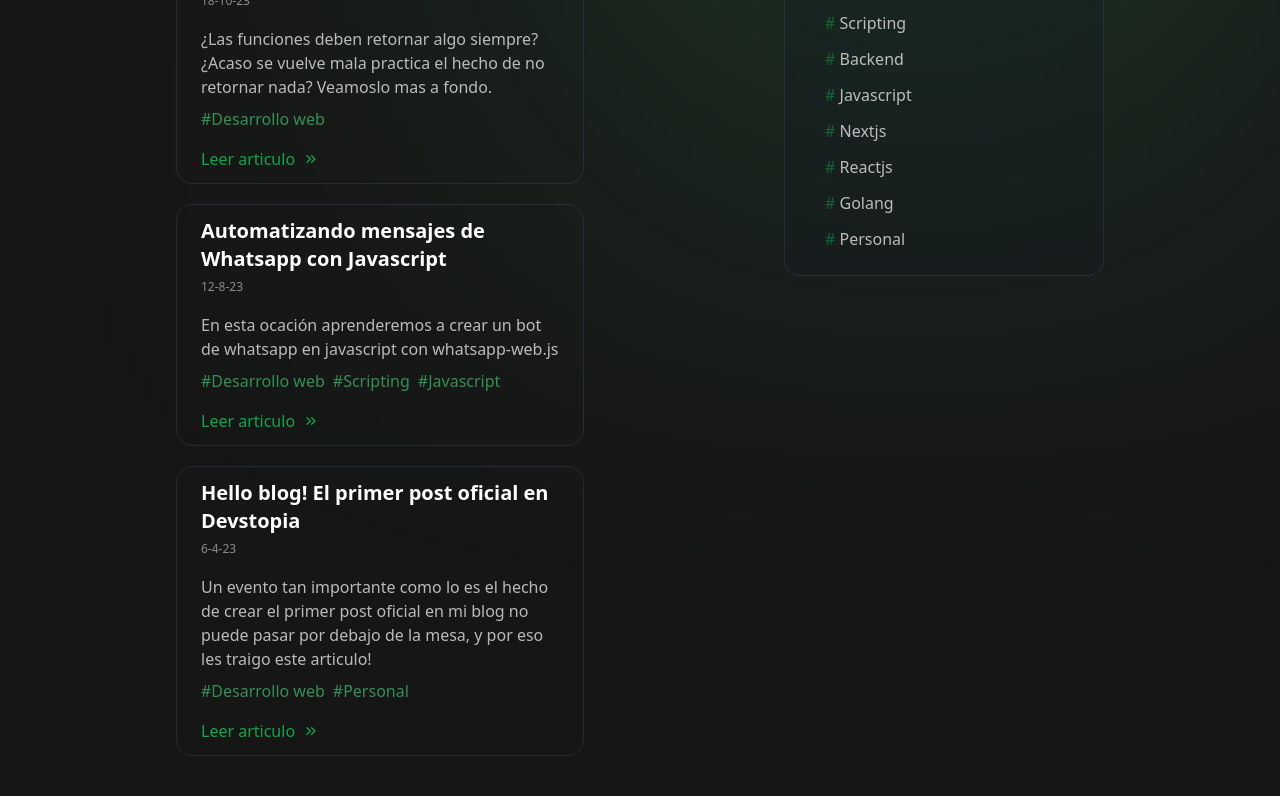
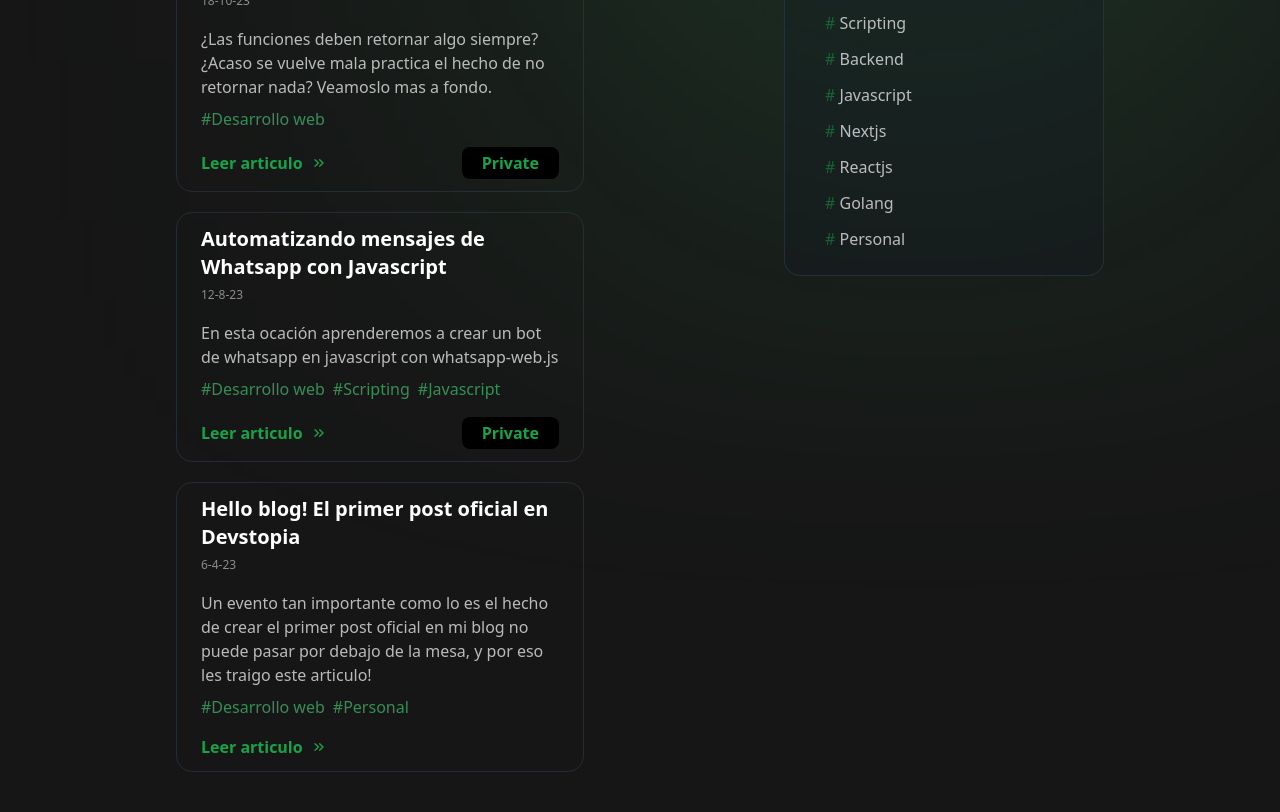
Before and after one commit to mendoza000/devstopia, a Next.js app: page / in a window 1280 px wide. Shown: the part 780-1592 px from the top of the page. Built offline with nearby package versions, Linux system fonts and the light colour scheme.

Commit message:
Update ArticleItem component to display private indicator for dev posts

```diff
--- a/src/components/articles/ArticleItem.tsx
+++ b/src/components/articles/ArticleItem.tsx
@@ -31,9 +31,17 @@ const ArticleItem = ({ post }: Props) => {
 					})}
 				</div>
 
-				<span className="flex items-center gap-2 mt-4 text-green-600">
-					Leer articulo <FiChevronsRight />
-				</span>
+				<div className="flex items-center justify-between">
+					<span className="flex items-center gap-2 mt-4 font-semibold text-green-600">
+						Leer articulo <FiChevronsRight />
+					</span>
+
+					{post.dev && (
+						<span className="flex items-center gap-2 px-5 py-1 mt-4 font-semibold text-green-600 bg-black rounded-lg">
+							Private
+						</span>
+					)}
+				</div>
 			</div>
 		</Link>
 	);
```
